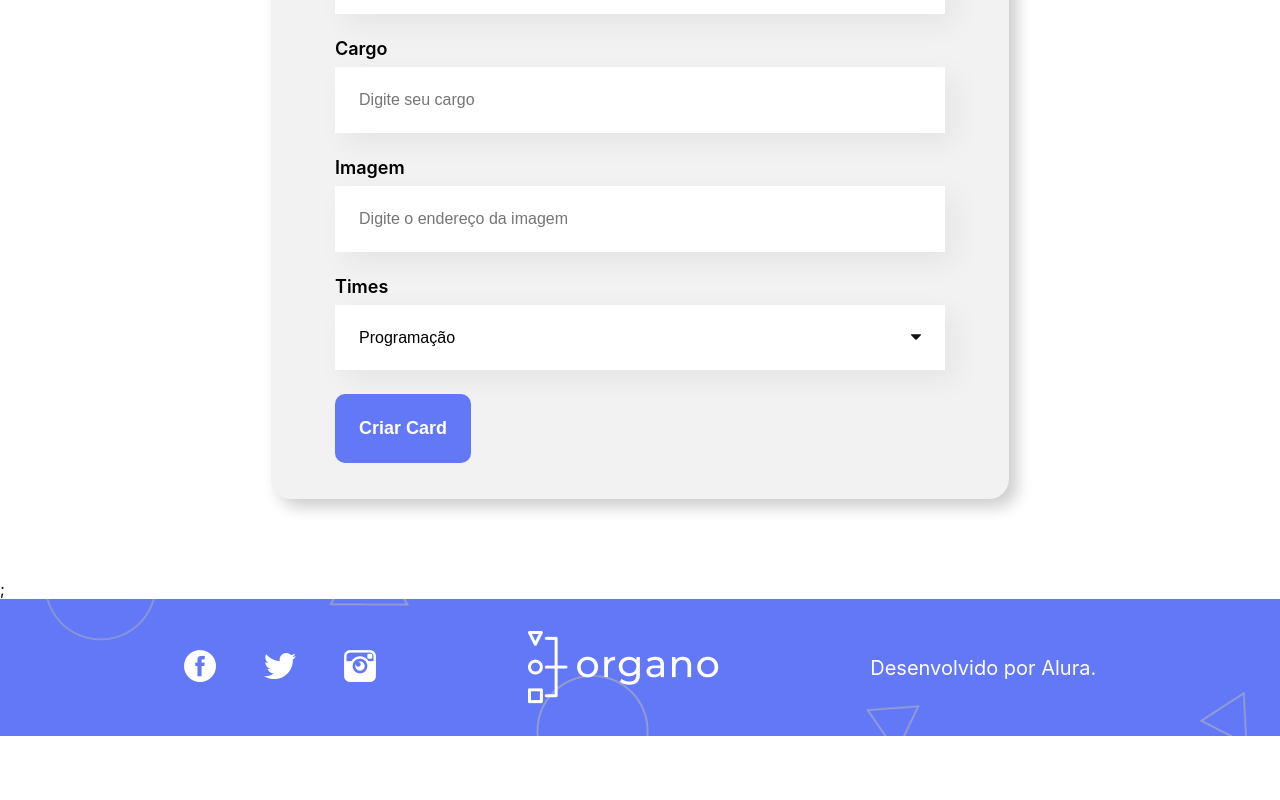
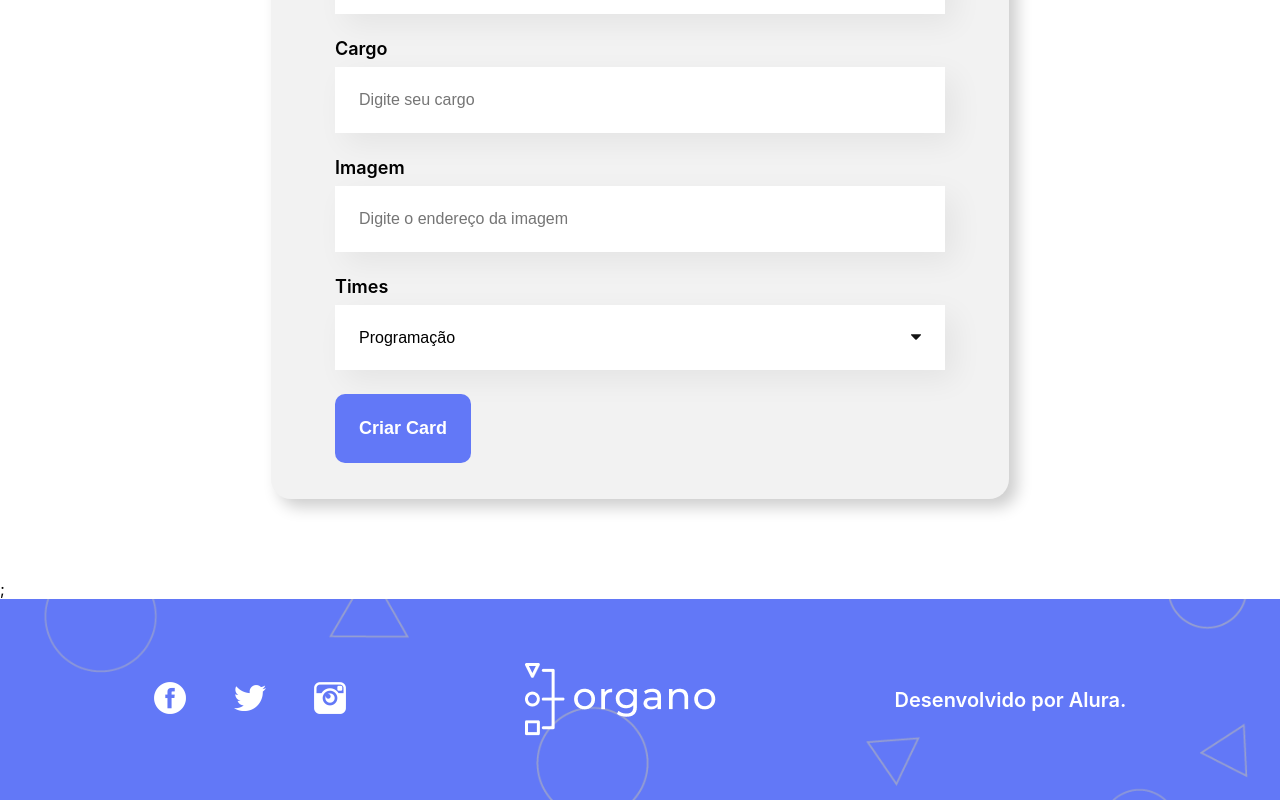
Before and after one commit to LeozinGs/react-organo, a React (Create React App) app: page / in a window 1280 px wide. Shown: the part 768-1568 px from the top of the page. Before the commit the page ends 1504 px from the top, so only its background shows below. Built offline with nearby package versions, Linux system fonts and the light colour scheme.

Commit message:
💄 Altera css do componente Rodape.

```diff
--- a/src/components/Rodape/Rodape.css
+++ b/src/components/Rodape/Rodape.css
@@ -4,21 +4,26 @@
 
 .container-rodape {
     display: flex;
-    justify-content: space-evenly;
+    justify-content: space-around;
     align-items: center;
     background-image: url('/public/images/fundo.png');
     background-position: center;
     background-size: cover;
     background-repeat: no-repeat;
-    padding: 2rem;
+    padding: 4rem;
 }
 
 .rodape div p {
     font-size: 1.25rem;
     color: #fff;
+    font-weight: 600;
 }
 
 .container-botoes {
     display: flex;
     gap: 3rem;
 }
+
+.container-botoes a {
+    cursor: pointer;
+}
--- a/src/components/Rodape/index.js
+++ b/src/components/Rodape/index.js
@@ -5,9 +5,9 @@ const Rodape = () => {
         <footer className='rodape'>
             <div className='container-rodape'>
                 <div className='container-botoes'>
-                    <a href="#"><img src="/images/fb.png" alt="Ícone do Facebook" /></a>
-                    <a href="#"><img src="/images/tw.png" alt="Ícone do Instagram" /></a>
-                    <a href="#"><img src="/images/ig.png" alt="Ícone do Twitter" /></a>
+                    <a href="http://www.facebook.com/"><img src="/images/fb.png" alt="Ícone do Facebook" /></a>
+                    <a href="http://www.twitter.com/"><img src="/images/tw.png" alt="Ícone do Instagram" /></a>
+                    <a href="http://www.instagram.com/"><img src="/images/ig.png" alt="Ícone do Twitter" /></a>
                 </div>
                 <img src="/images/logo.png" alt="Logo do Organo" />
                 <p>Desenvolvido por Alura.</p>
```
